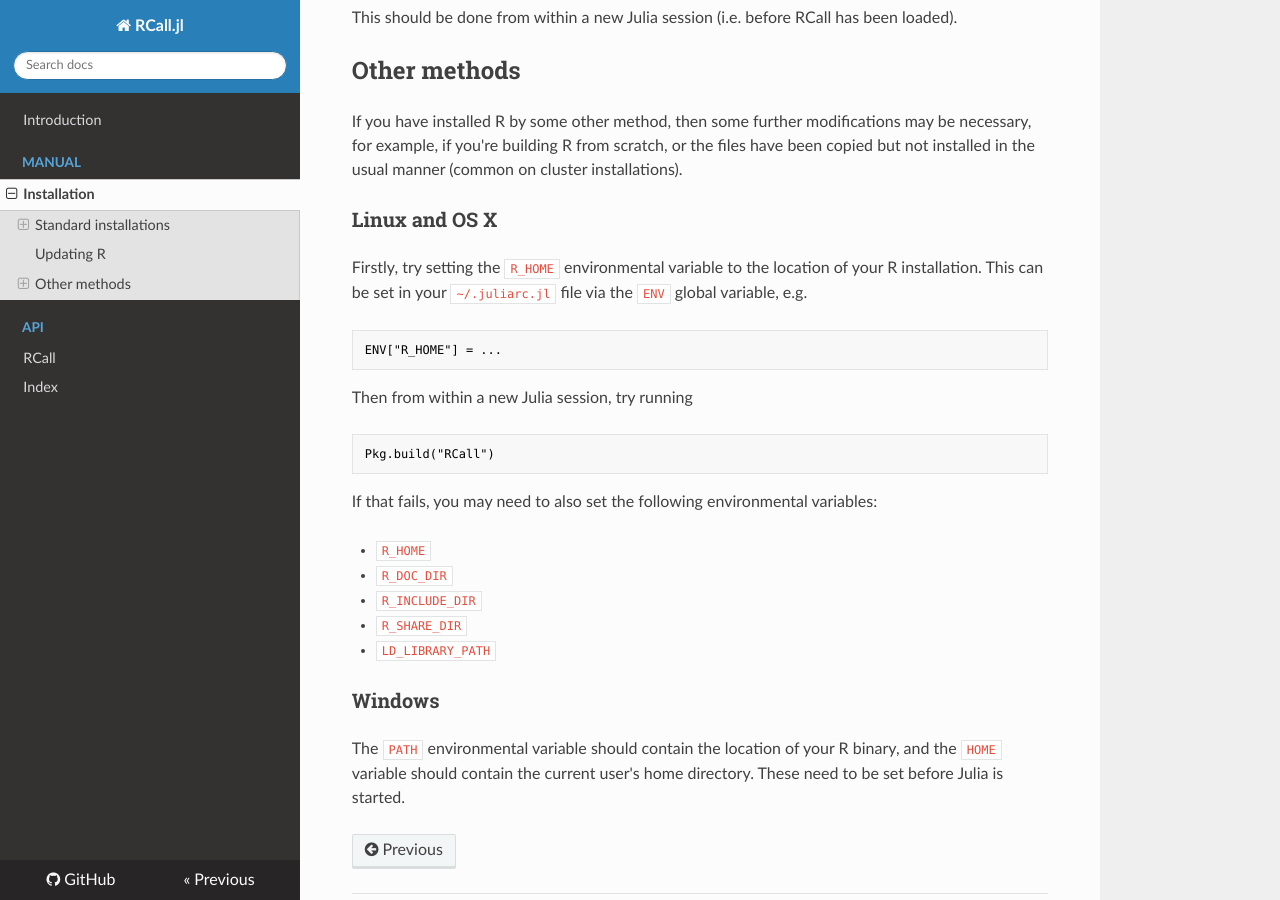
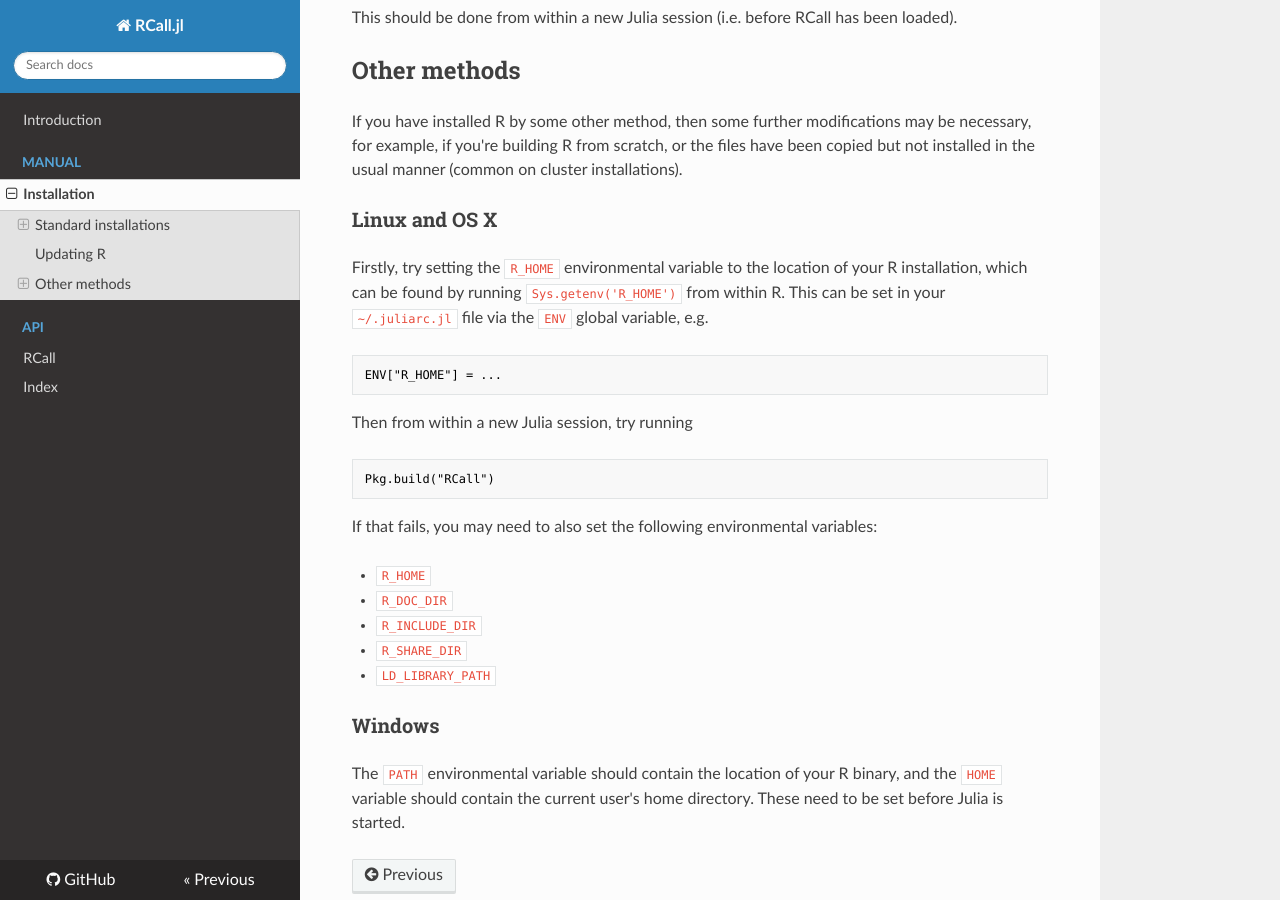
Before and after one commit to JuliaInterop/RCall.jl, an MkDocs documentation site: the page built from docs/installation.md, in a window 1280 px wide and 900 px high, scrolled down 936 px. Built offline with MkDocs 1.6.1, drawn with Linux system fonts in a browser that asks for light colours; nearby versions of some CDN libraries; old or Windows-style settings are respelled for this version of MkDocs.

Commit message:
ClarifR_HOME path (c.#80,#81).

````diff
--- a/docs/installation.md
+++ b/docs/installation.md
@@ -35,7 +35,7 @@
 If you have installed R by some other method, then some further modifications may be necessary, for example, if you're building R from scratch, or the files have been copied but not installed in the usual manner (common on cluster installations).
 
 ### Linux and OS X
-Firstly, try setting the `R_HOME` environmental variable to the location of your R installation. This can be set in your `~/.juliarc.jl` file via the `ENV` global variable, e.g.
+Firstly, try setting the `R_HOME` environmental variable to the location of your R installation, which can be found by running `Sys.getenv('R_HOME')` from within R. This can be set in your `~/.juliarc.jl` file via the `ENV` global variable, e.g.
 ```julia
 ENV["R_HOME"] = ...
 ```
````
